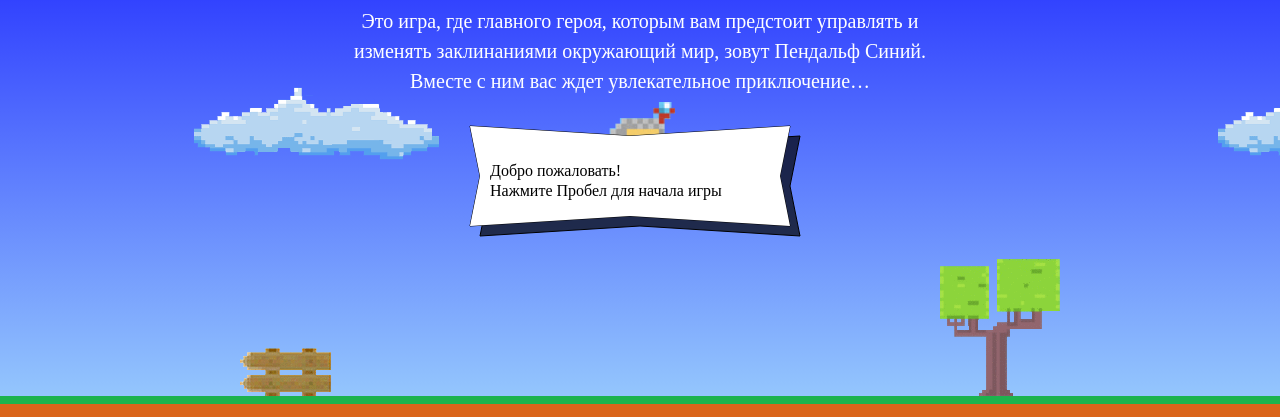
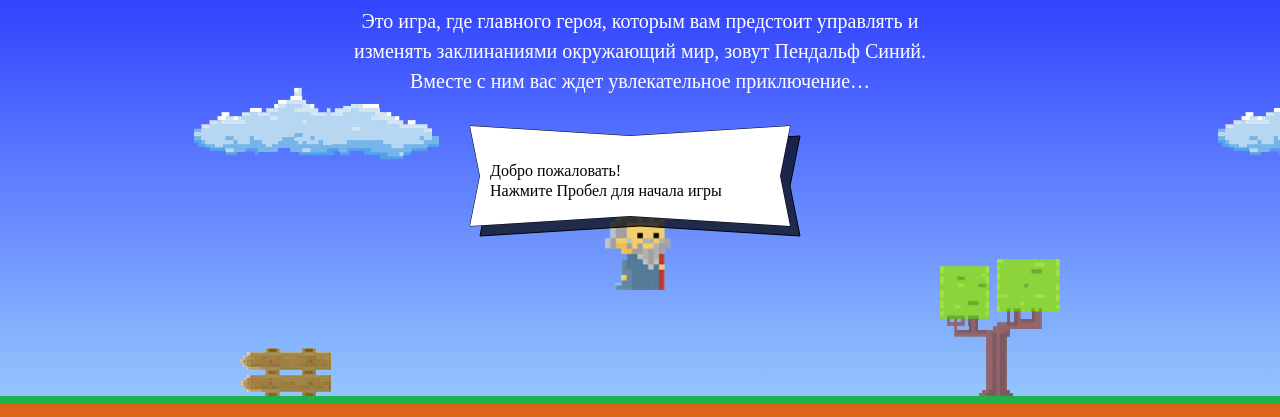
Before and after one commit to OlegPivkin/1007589-code-and-magick-19, a website: page index.html in a window 1280 px wide. Shown: the part 203-620 px from the top of the page. Drawn offline with Linux system fonts and the light colour scheme; a web font is replaced by a local one.

Commit message:
Внёс исправления

```diff
--- a/index.html
+++ b/index.html
@@ -193,12 +193,12 @@
     return 1.337 * wizardWidth;
   };
 
-  var getWizardX = function (width) {
-    return width / 2 - wizardWidth / 2;
+  var getWizardX = function(width) {
+    return (width - wizardWidth) / 2;
   };
 
-  var getWizardY = function (height) {
-    return height / 3 - getWizardHeight(wizardWidth);
+  var getWizardY = function(height) {
+    return height / 3;
   };
 </script>
 <script src="js/game.js"></script>
```
